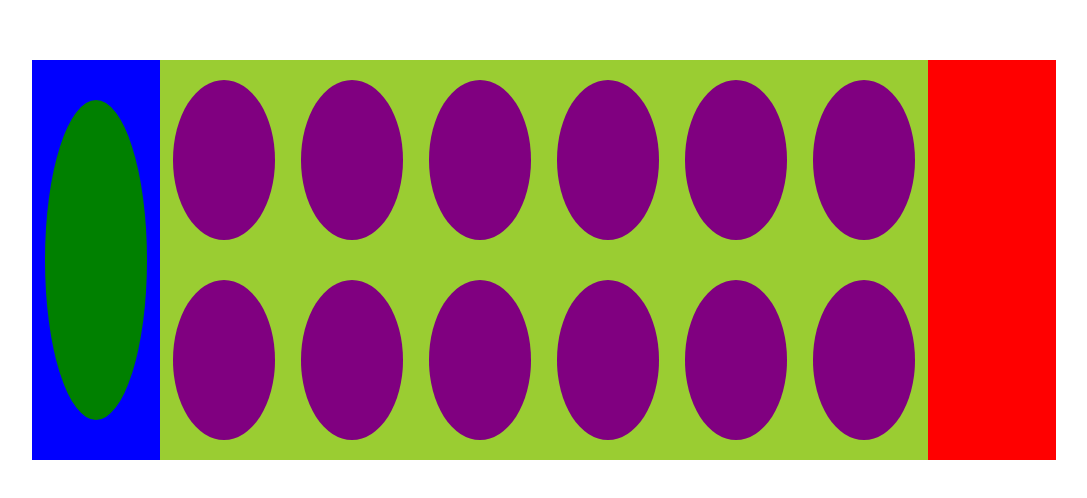
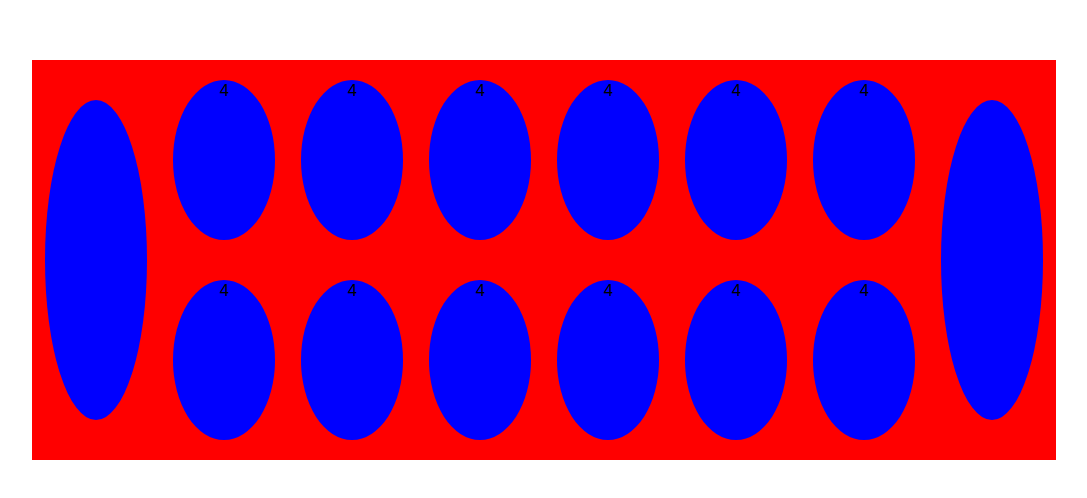
Before and after one commit to JoeDeiRossi/mancala, a React (Create React App) app: page / in a window 1280 px wide. Shown: the part 140-638 px from the top of the page, without its empty margins (96-1183 px from the left). Built offline with nearby package versions, Linux system fonts and the light colour scheme.

Commit message:
Formatting components, aligned pits and stores

```diff
--- a/src/components/board/Board.js
+++ b/src/components/board/Board.js
@@ -27,6 +27,7 @@ function Board() {
           <Pit />
         </div>
       </div>
+      <Store />
     </div>
   )
 }
--- a/src/components/board/board.css
+++ b/src/components/board/board.css
@@ -8,7 +8,6 @@
 }
 
 .pitsContainer {
-  background-color: yellowgreen;
   display: inline-block;
   height: 50%;
   width: 75%;
--- a/src/components/pit/Pit.js
+++ b/src/components/pit/Pit.js
@@ -5,7 +5,7 @@ function Pit() {
   return (
     <div className="pit">
       <div className="innerPit">
-
+        4
       </div>
     </div>
   )
--- a/src/components/pit/pit.css
+++ b/src/components/pit/pit.css
@@ -5,11 +5,12 @@
 }
 
 .innerPit {
-  background-color: purple;
+  background-color: blue;
   height: 80%;
   width: 80%;
   position: relative;
   left: 10%;
   top: 10%;
   border-radius: 50%;
+  text-align: center;
 }
--- a/src/components/store/store.css
+++ b/src/components/store/store.css
@@ -1,12 +1,11 @@
 .storeContainer {
-  background-color: blue;
   width: 12.5%;
   height: 100%;
   display: inline-block;
 }
 
 .innerStore {
-  background-color: green;
+  background-color: blue;
   height: 80%;
   width: 80%;
   position: relative;
```
